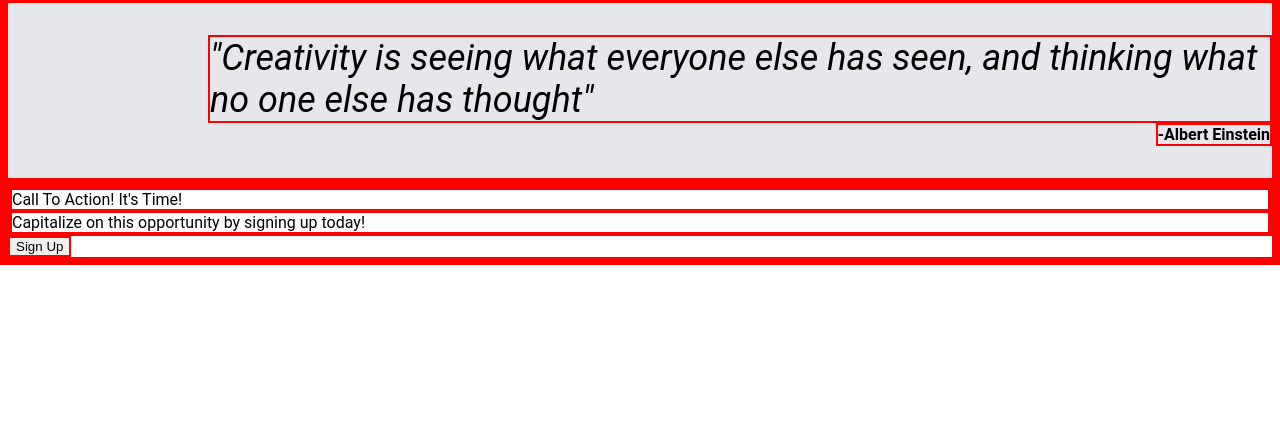
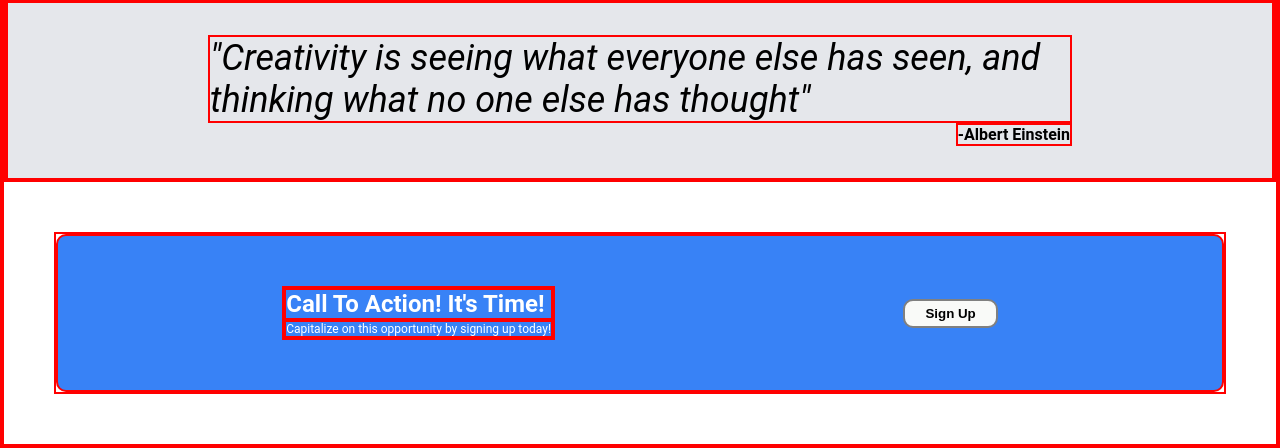
Before and after one commit to Joey1420/landing-page, a plain HTML site: page index.html in a window 1280 px wide. Shown: the part 734-1182 px from the top of the page. Before the commit the page ends 999 px from the top, so only its background shows below. Drawn offline with Linux system fonts and the light colour scheme.

Commit message:
Added styling and spacing to fourth section

```diff
--- a/style.css
+++ b/style.css
@@ -137,10 +137,50 @@ button:hover{
     font-style:italic;
     margin-left: 200px;
     margin-top: 32px;
+    margin-right: 200px;
 }
 
 .quote-author{
     align-self: flex-end;
     margin-bottom:32px;
     font-weight: bolder;
+    margin-right: 200px;
 }
+
+.action-large{
+   font-size:24px;
+   font-weight:bolder;
+}
+
+.action-small{
+   font-size:12px;
+}
+
+.action-container{
+    display:flex;
+    justify-content:space-around;
+    align-items:center;
+    padding:50px;
+    background-color: #3882F6;
+    border-radius: 10px;
+}
+
+.action-wrapper{
+    margin:50px;
+}
+
+.action-text{
+    color: white;
+    gap:5px;
+}
+
+.action-sign{
+    background-color: #F9FAF8;
+    color: black;
+    border:2px solid gray;
+    padding: 5px 20px;
+    font-weight: bolder;
+    text-align:center;
+    margin: 10px 0;
+    border-radius: 10px;
+}
```
